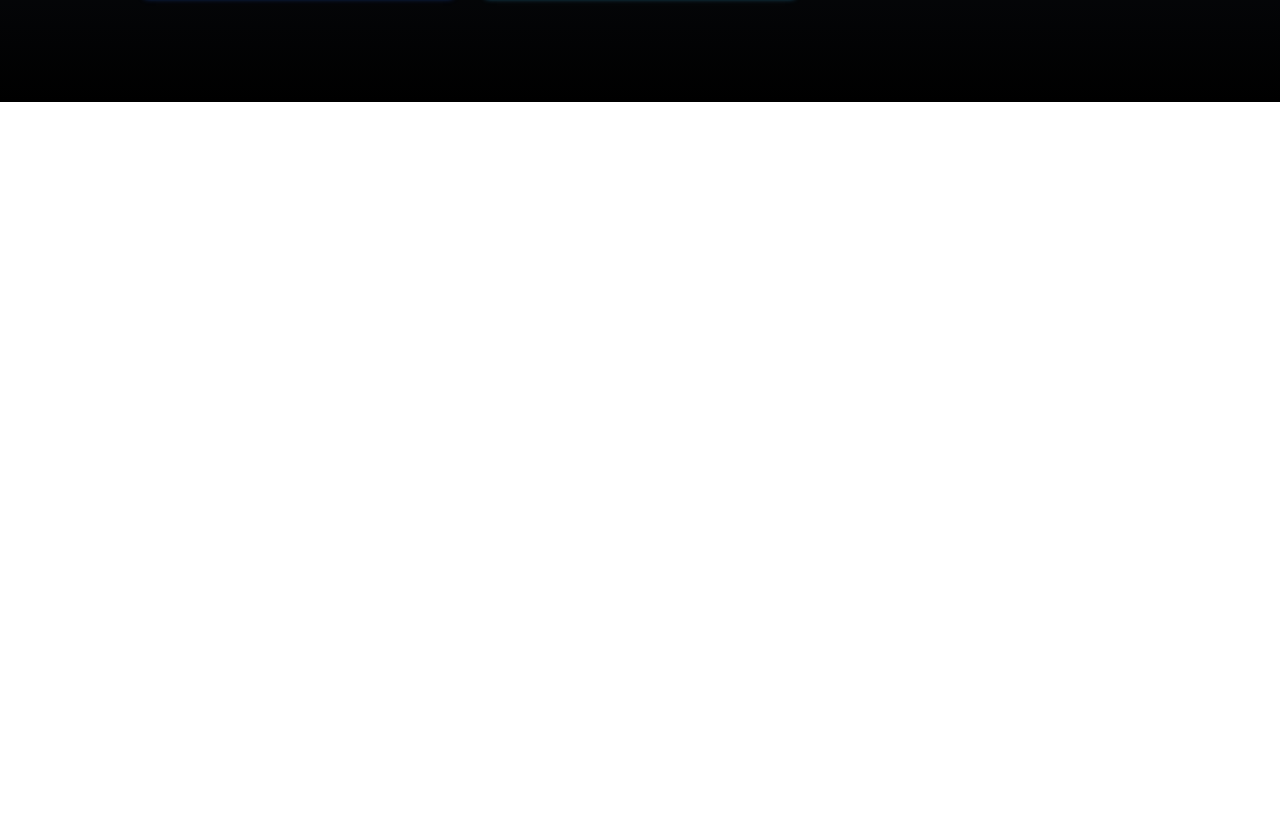
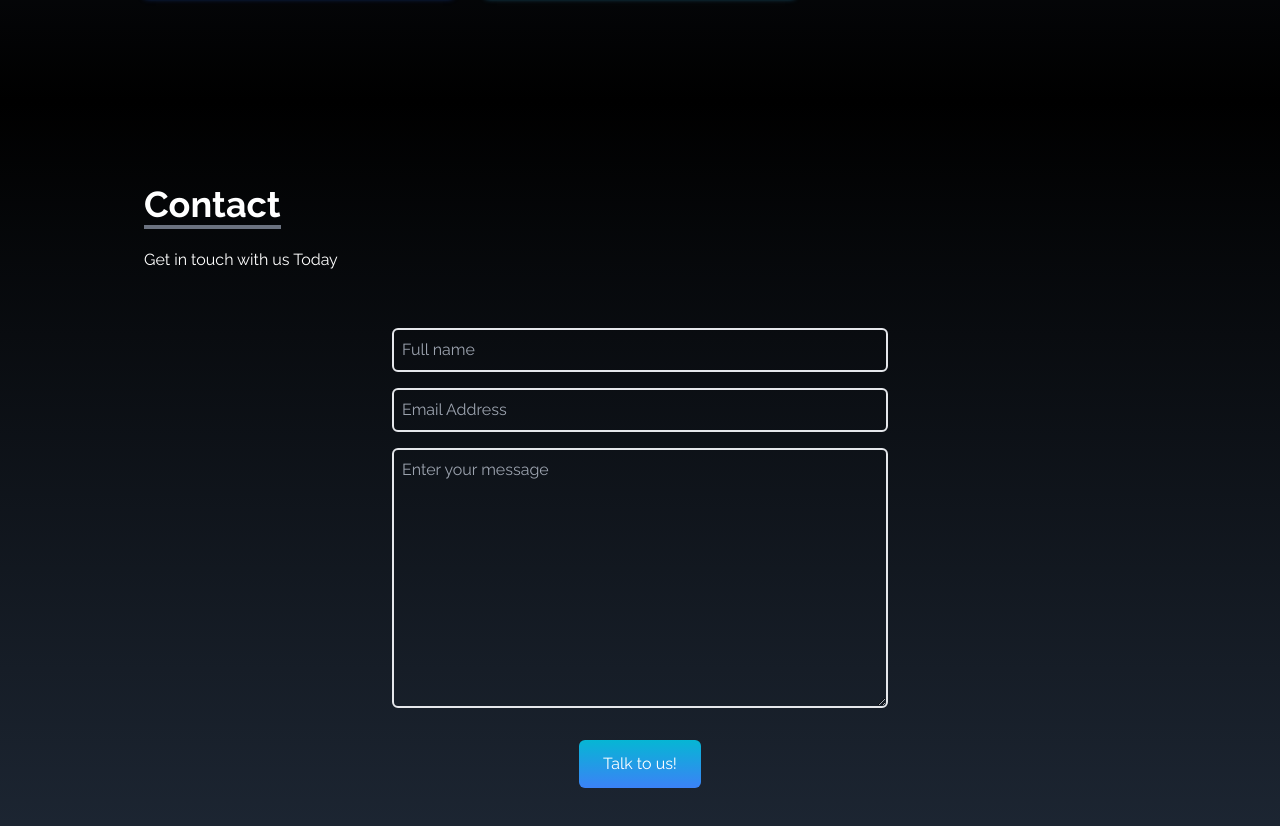
Before and after one commit to Francisomondi/Francis_potfolio, a React (Create React App) app: page / in a window 1280 px wide. Shown: the part 3098-3924 px from the top of the page. Before the commit the page ends 3200 px from the top, so only its background shows below. Built offline with nearby package versions, Linux system fonts and the light colour scheme; a web font is replaced by a local one.

Commit message:
contact form inputs and tailwind css set up

```diff
--- a/src/App.js
+++ b/src/App.js
@@ -1,4 +1,5 @@
 import About from "./components/About";
+import Contact from "./components/Contact";
 import Experience from "./components/Experience";
 import Home from "./components/Home";
 import NavBar from "./components/NavBar";
@@ -16,7 +17,7 @@ function App() {
       <About />
       <Portfolio />
       <Experience />
-
+      <Contact />
 
       <SocialLinks />
 
--- /dev/null
+++ b/src/components/Contact.jsx
@@ -0,0 +1,50 @@
+import React from 'react'
+
+const Contact = () => {
+    return (
+        <div name='contact' className='w-full h-screen bg-gradient-to-b from-black to-gray-800 p-4 text-white'>
+            <div className='flex flex-col p-4 justify-center max-w-screen-lg mx-auto h-full'>
+                <div className='pb-8'>
+                    <p className='text-4xl font-bold inline border-b-4 border-gray-500'>Contact</p>
+                    <p className='py-6'>Get in touch with us Today</p>
+                </div>
+
+                <div className='flex justify-center items-center'>
+                    <form action='#' className='flex flex-col w-full md:w-1/2'>
+                        <input type="text"
+                            name='name'
+                            placeholder='Full name'
+                            className='p-2 bg-transparent border-2 rounded-md text-white focus:outline-none'
+
+                        />
+                        <input type="text"
+                            name='email'
+                            placeholder='Email Address'
+                            className='my-4 p-2 bg-transparent border-2 rounded-md text-white focus:outline-none'
+
+                        />
+                        <textarea name='message'
+                            rows="10"
+                            className='p-2 bg-transparent
+                           border-2 rounded-md
+                            text-white focus:outine-none' placeholder='Enter your message' >
+                        </textarea>
+
+                        <button className='text-white
+                         bg-gradient-to-b
+                         from-cyan-500
+                          to-blue-500
+                          px-6 py-3 my-8 mx-auto
+                          flex-item-center
+                           rounded-md hover:scale-110
+                            duration-500'>Talk to us!</button>
+
+                    </form>
+                </div>
+            </div>
+
+        </div>
+    )
+}
+
+export default Contact
```
